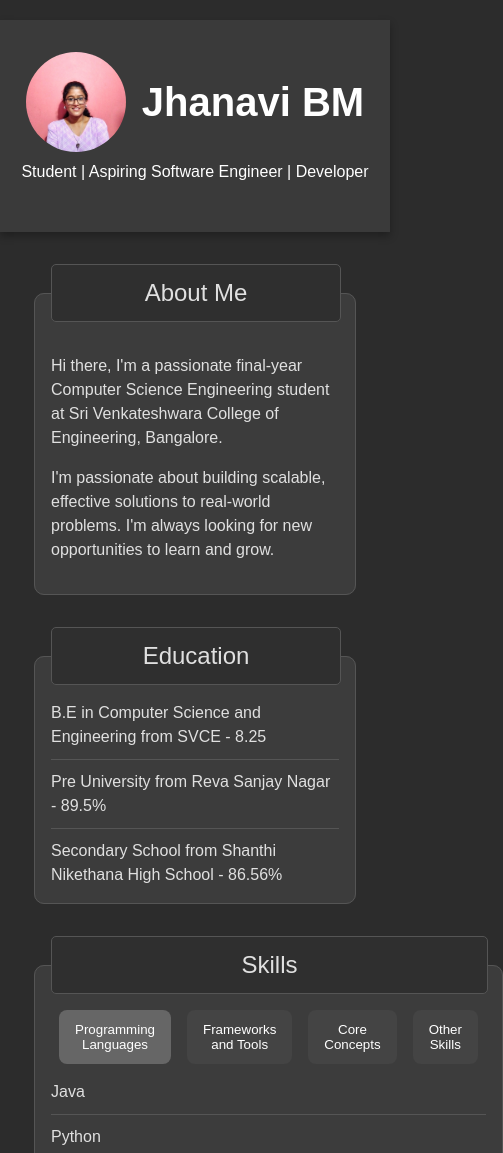
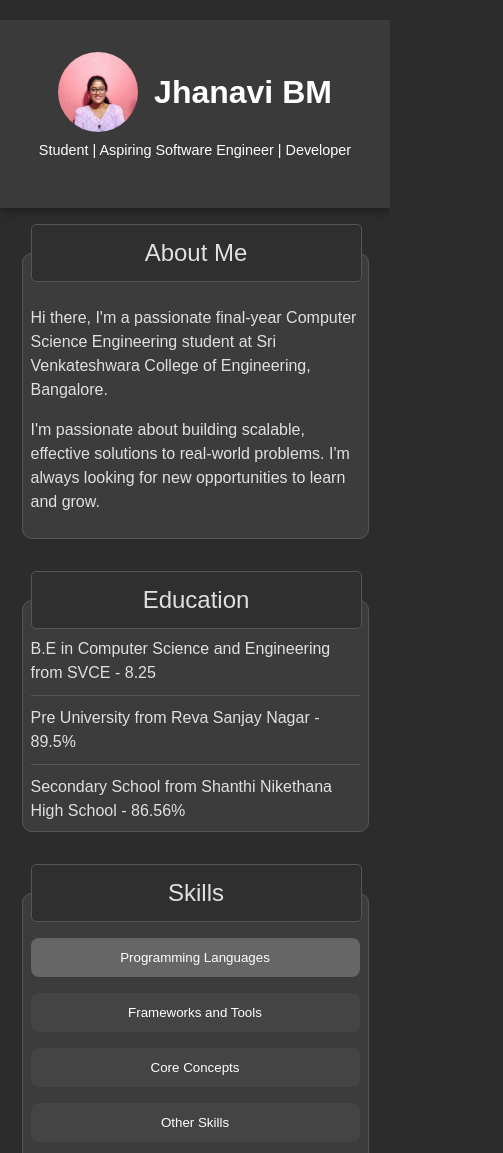
Before and after one commit to JhanaviBM/portfolio, a plain HTML site: page index.html in a window 390 px wide. Shown: the top 1153 px of the page, 503 px wide, since content can reach past the window. Drawn offline with Linux system fonts and the light colour scheme.

Commit message:
Update styles.css

```diff
--- a/styles.css
+++ b/styles.css
@@ -190,3 +190,44 @@ hr {
 .section-title {
     margin: 10px 0;
 }
+@media (max-width: 768px) {
+    header h1 {
+        font-size: 2rem;
+    }
+
+    header p {
+        font-size: 0.9rem;
+    }
+
+    .profile-pic {
+        width: 80px;
+        height: 80px;
+    }
+
+    main {
+        width: 90%;
+        padding: 1rem;
+    }
+
+    .section {
+        padding: 0.5rem;
+    }
+
+    .skills-tabs {
+        flex-direction: column;
+    }
+
+    .skills-tab {
+        margin: 0.5rem 0;
+    }
+
+    .socials-container {
+        flex-direction: column;
+        align-items: center;
+    }
+
+    img {
+        max-width: 100%;
+        height: auto;
+    }
+}
```
